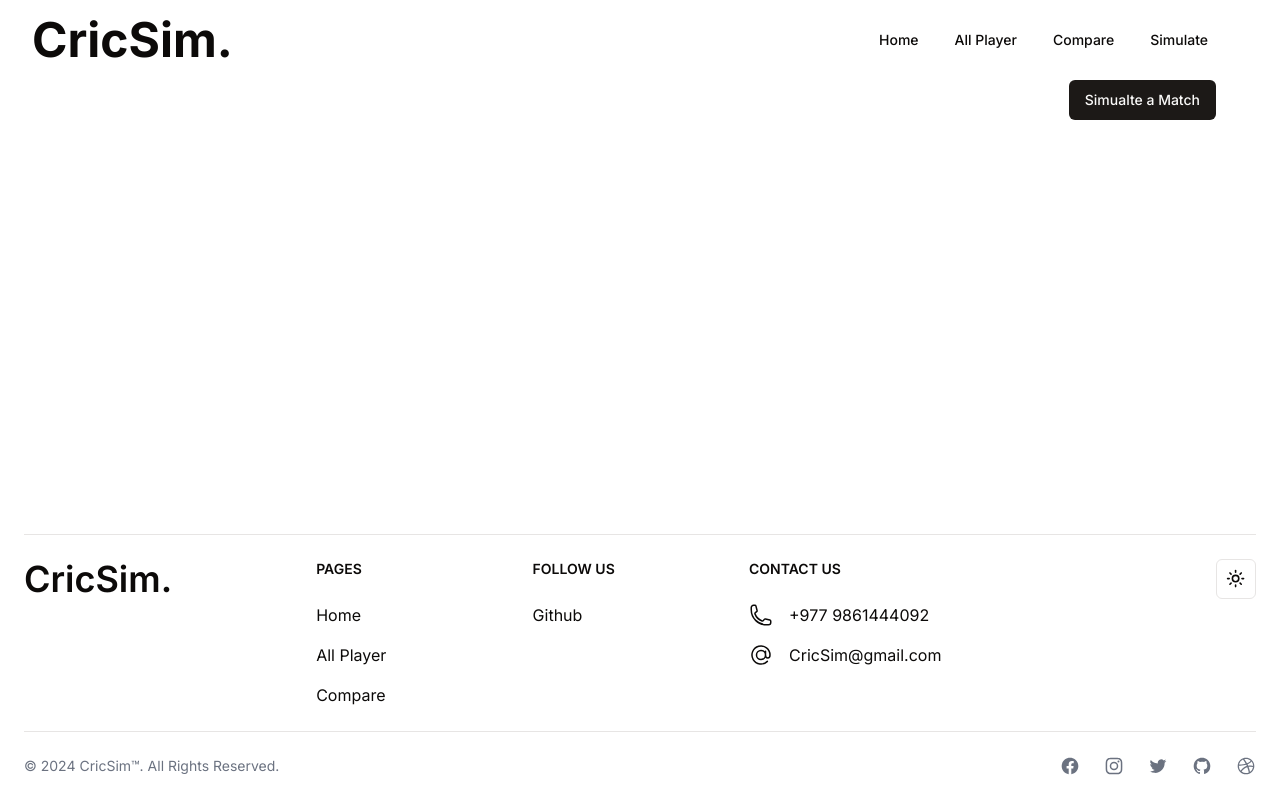
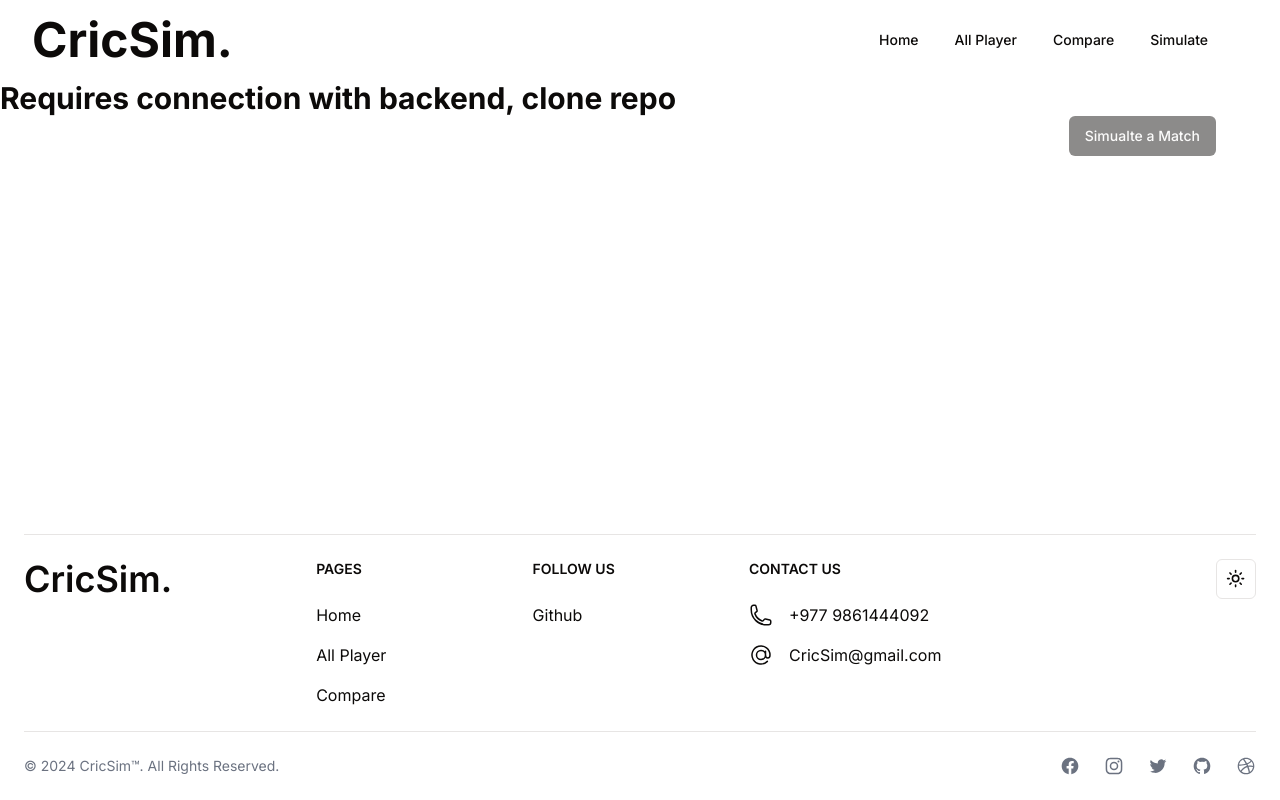
Before and after one commit to nischalmainali21/Major-CricSim-Frontend, a Next.js app: page /simulate in a window 1280 px wide. Built offline with nearby package versions, Linux system fonts and the light colour scheme.

Commit message:
Disable simulate page

```diff
--- a/src/app/simulate/page.js
+++ b/src/app/simulate/page.js
@@ -30,7 +30,10 @@ function Simulate() {
   // console.log(simulateMatchFirstInningData, simulateMatchSecondInningData);
   return (
     <div className="relative">
-      <Button onClick={handleClick} className="absolute right-16">
+      <h1 className="text-3xl font-bold">
+        Requires connection with backend, clone repo
+      </h1>
+      <Button onClick={handleClick} className="absolute right-16" disabled>
         Simualte a Match
       </Button>
       {simulateMatchData && (
```
